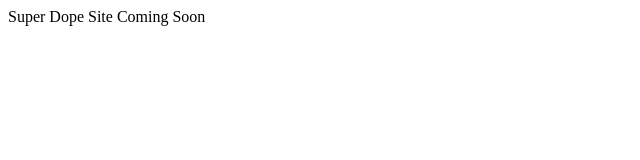
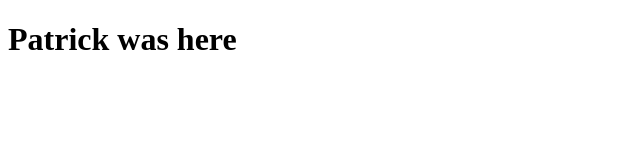
Before and after one commit to SirPotatoIV/temp-tations, a plain HTML site: page index.html in a window 1280 px wide. Shown: the whole page, without its empty margins (0-640 px from the left). Drawn offline with Linux system fonts and the light colour scheme.

Commit message:
Patrick was here

```diff
--- a/index.html
+++ b/index.html
@@ -7,6 +7,6 @@
     <title>Document</title>
 </head>
 <body>
-    Super Dope Site Coming Soon
+    <h1>Patrick was here</h1>
 </body>
 </html>
```
